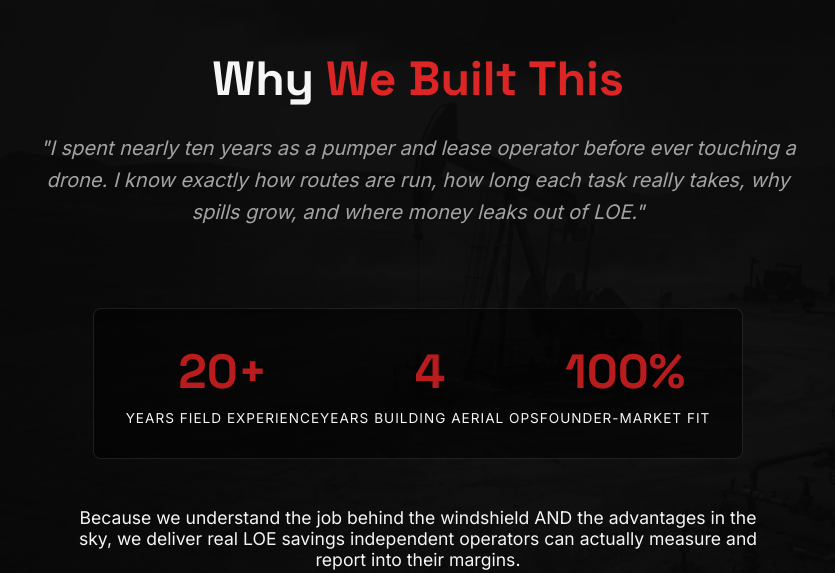
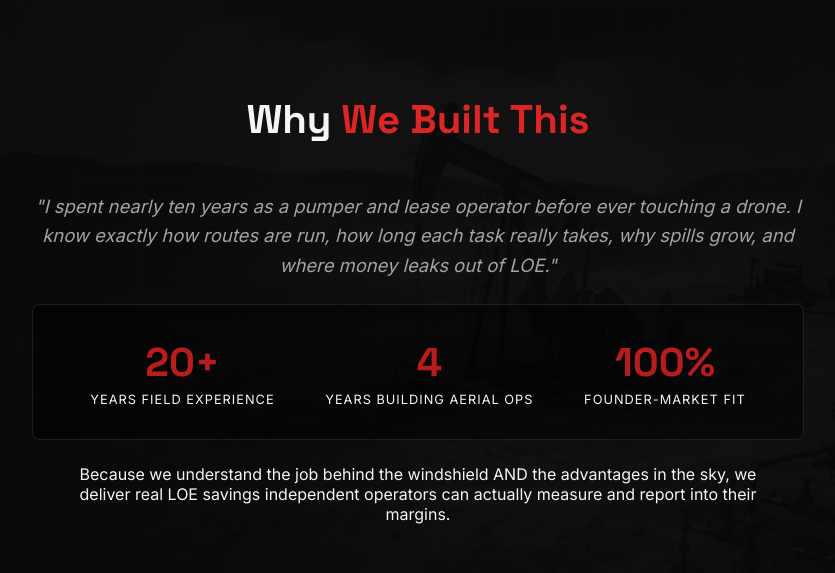
Before and after one commit to UOdrones/oail-deck, a website built with Vite: page index.html in a window 1280 px wide. Shown: the part 6518-7091 px from the top of the page, without its empty margins (222-1057 px from the left). Built offline with nearby package versions, Linux system fonts and the light colour scheme.

Commit message:
Fix logo hole, founder slide spacing, and raise slide layout

```diff
--- a/index.html
+++ b/index.html
@@ -364,24 +364,24 @@
   <section class="slide slide-9" id="slide-9" data-slide="8">
     <div class="slide-bg slide-9-bg fallback-bg"></div>
     <div class="slide-overlay overlay-gradient-bottom"></div>
-    <div class="slide-content slide-9-content" style="max-width: 900px; margin: 0 auto; text-align: center; justify-content: center;">
-      <h2 class="section-title animate-in" style="font-size: 3rem;">Why <span class="accent">We Built This</span></h2>
-      <p class="animate-in delay-1" style="font-size: 1.25rem; line-height: 1.6; color: var(--text-secondary); margin-bottom: 2rem; font-style: italic;">"I spent nearly ten years as a pumper and lease operator before ever touching a drone. I know exactly how routes are run, how long each task really takes, why spills grow, and where money leaks out of LOE."</p>
-      <div class="founder-stats animate-in delay-2" style="display: flex; justify-content: space-around; margin-top: 3rem; background: rgba(0,0,0,0.5); padding: 2rem; border-radius: 8px; border: 1px solid rgba(255,255,255,0.1);">
+    <div class="slide-content slide-9-content" style="max-width: 900px; margin: 0 auto; text-align: center;">
+      <h2 class="section-title animate-in" style="font-size: 2.5rem;">Why <span class="accent">We Built This</span></h2>
+      <p class="animate-in delay-1" style="font-size: 1.15rem; line-height: 1.6; color: var(--text-secondary); font-style: italic;">"I spent nearly ten years as a pumper and lease operator before ever touching a drone. I know exactly how routes are run, how long each task really takes, why spills grow, and where money leaks out of LOE."</p>
+      <div class="founder-stats animate-in delay-2" style="display: flex; justify-content: space-around; width: 100%; background: rgba(0,0,0,0.5); padding: 2rem; border-radius: 8px; border: 1px solid rgba(255,255,255,0.1);">
         <div class="founder-stat" style="text-align: center;">
-          <span style="display: block; font-size: 3rem; color: var(--accent); font-weight: bold; font-family: 'Space Grotesk', sans-serif;">20+</span>
-          <span style="display: block; color: var(--text-primary); text-transform: uppercase; font-size: 0.85rem; letter-spacing: 1px; margin-top: 0.5rem;">Years field experience</span>
+          <span style="display: block; font-size: 2.5rem; color: var(--accent); font-weight: bold; font-family: 'Space Grotesk', sans-serif;">20+</span>
+          <span style="display: block; color: var(--text-primary); text-transform: uppercase; font-size: 0.8rem; letter-spacing: 1px; margin-top: 0.25rem;">Years field experience</span>
         </div>
         <div class="founder-stat" style="text-align: center;">
-          <span style="display: block; font-size: 3rem; color: var(--accent); font-weight: bold; font-family: 'Space Grotesk', sans-serif;">4</span>
-          <span style="display: block; color: var(--text-primary); text-transform: uppercase; font-size: 0.85rem; letter-spacing: 1px; margin-top: 0.5rem;">Years building aerial ops</span>
+          <span style="display: block; font-size: 2.5rem; color: var(--accent); font-weight: bold; font-family: 'Space Grotesk', sans-serif;">4</span>
+          <span style="display: block; color: var(--text-primary); text-transform: uppercase; font-size: 0.8rem; letter-spacing: 1px; margin-top: 0.25rem;">Years building aerial ops</span>
         </div>
         <div class="founder-stat" style="text-align: center;">
-          <span style="display: block; font-size: 3rem; color: var(--accent); font-weight: bold; font-family: 'Space Grotesk', sans-serif;">100%</span>
-          <span style="display: block; color: var(--text-primary); text-transform: uppercase; font-size: 0.85rem; letter-spacing: 1px; margin-top: 0.5rem;">Founder-Market Fit</span>
+          <span style="display: block; font-size: 2.5rem; color: var(--accent); font-weight: bold; font-family: 'Space Grotesk', sans-serif;">100%</span>
+          <span style="display: block; color: var(--text-primary); text-transform: uppercase; font-size: 0.8rem; letter-spacing: 1px; margin-top: 0.25rem;">Founder-Market Fit</span>
         </div>
       </div>
-      <p class="animate-in delay-3" style="margin-top: 3rem; font-size: 1.1rem; color: var(--text-primary); max-width: 700px; margin-left: auto; margin-right: auto;">Because we understand the job behind the windshield AND the advantages in the sky, we deliver real LOE savings independent operators can actually measure and report into their margins.</p>
+      <p class="animate-in delay-3" style="font-size: 1rem; color: var(--text-primary); max-width: 700px; margin-left: auto; margin-right: auto;">Because we understand the job behind the windshield AND the advantages in the sky, we deliver real LOE savings independent operators can actually measure and report into their margins.</p>
     </div>
   </section>
 
--- a/src/style.css
+++ b/src/style.css
@@ -1285,7 +1285,6 @@ body {
    NEW SLIDE 9: FOUNDER STORY
    ============================================ */
 .slide-9-bg {
-  /* Using any drone/camera image as background */
   background-image: url('/images/storm-pump.jpg');
   background-position: center;
   filter: grayscale(1) brightness(0.25);
@@ -1293,6 +1292,7 @@ body {
 .slide-9-content {
   align-items: center;
   justify-content: center;
+  gap: 1.5rem;
 }
 
 /* ============================================
@@ -1306,5 +1306,8 @@ body {
   background: rgba(10, 10, 10, 0.90);
 }
 .slide-10-content {
+  align-items: center;
+  text-align: center;
   justify-content: center;
+  gap: 1.5rem;
 }
```
Also changed, not shown: public/images/oail-logo-hero.png.
